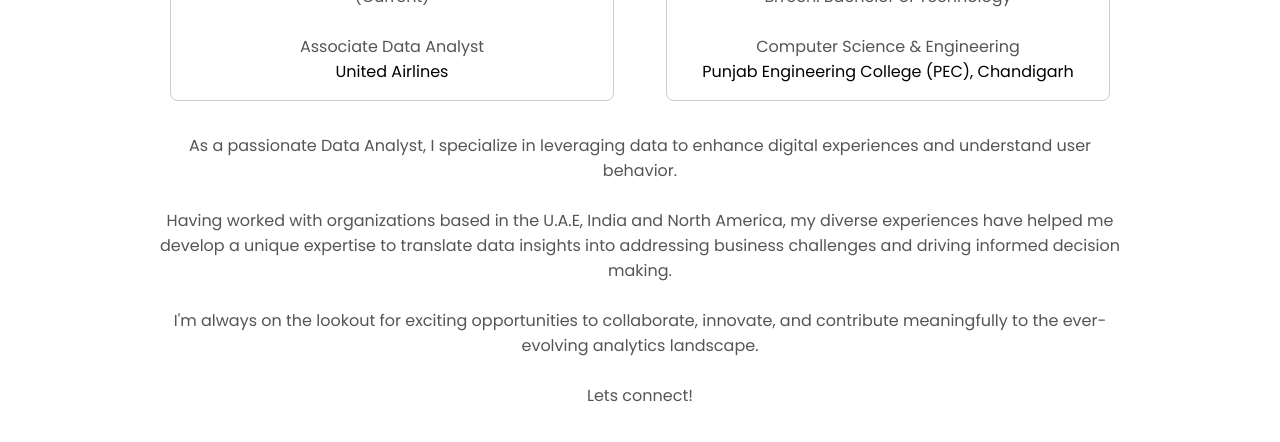
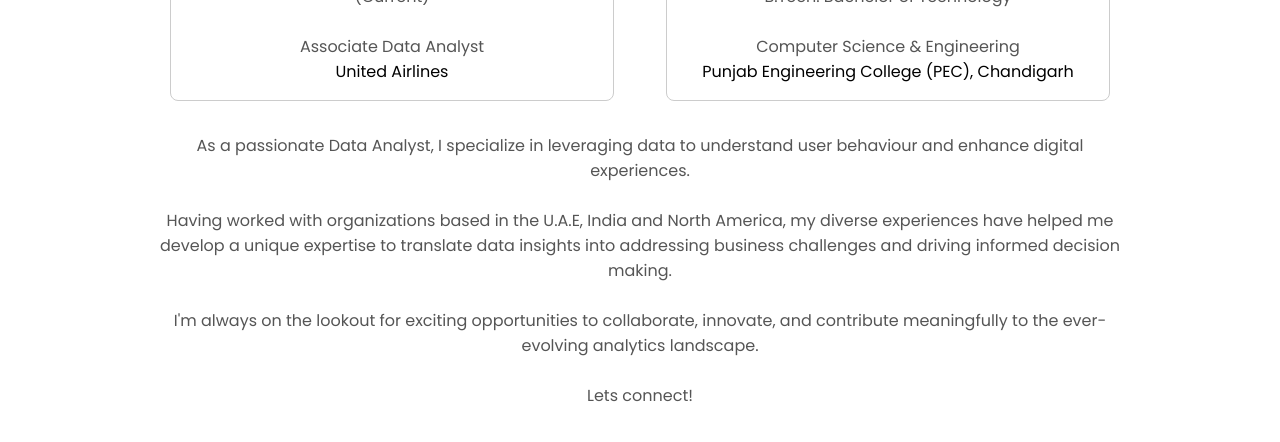
Before and after one commit to kavya-malhotra/kavya-malhotra.github.io, a plain HTML site: page index.html in a window 1280 px wide. Shown: the part 1240-1682 px from the top of the page. Drawn offline with Linux system fonts and the light colour scheme.

Commit message:
Update index.html

```diff
--- a/index.html
+++ b/index.html
@@ -98,8 +98,8 @@
           </div>
           <div class="text-container">
             <p>
-                As a passionate Data Analyst, I specialize in leveraging data to enhance
-                digital experiences and understand user behavior.
+                As a passionate Data Analyst, I specialize in leveraging data to understand user behaviour and enhance
+                digital experiences.
                 <br/>
                 <br/>
                 Having worked with organizations based in the U.A.E, India and North America,
```
